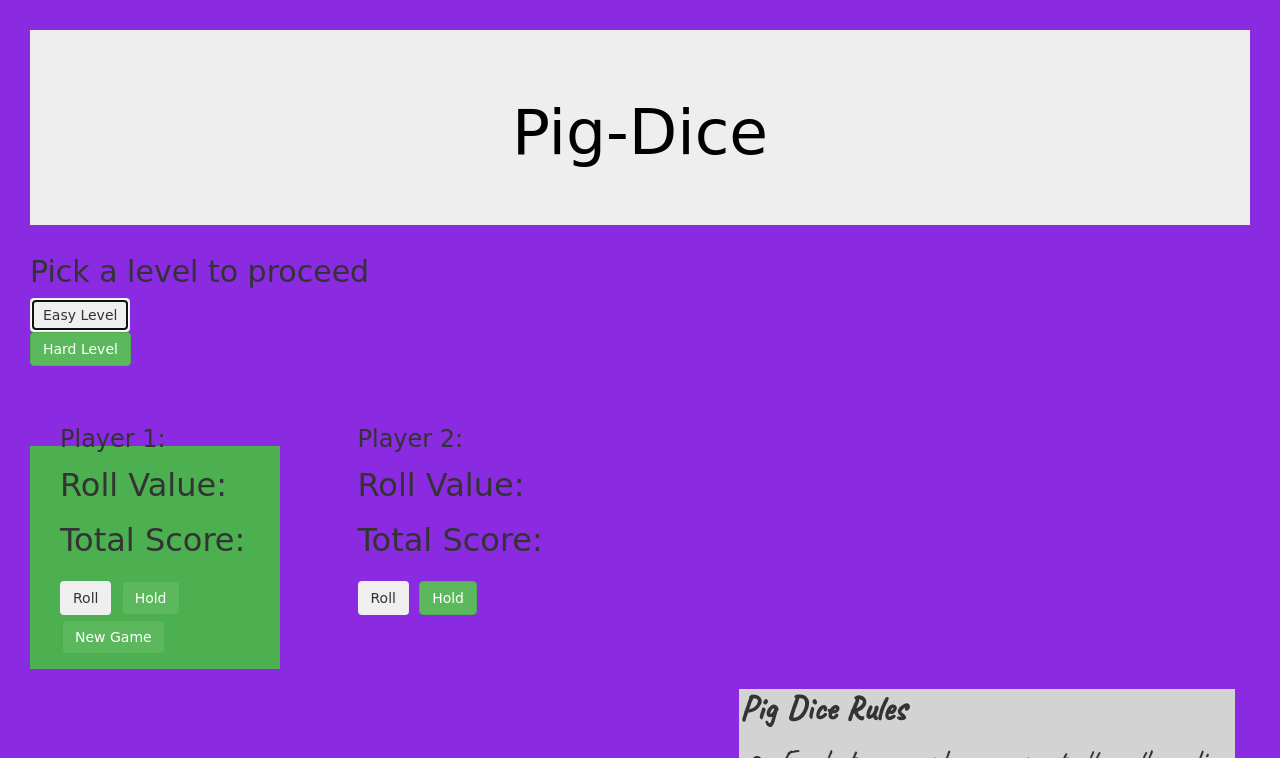
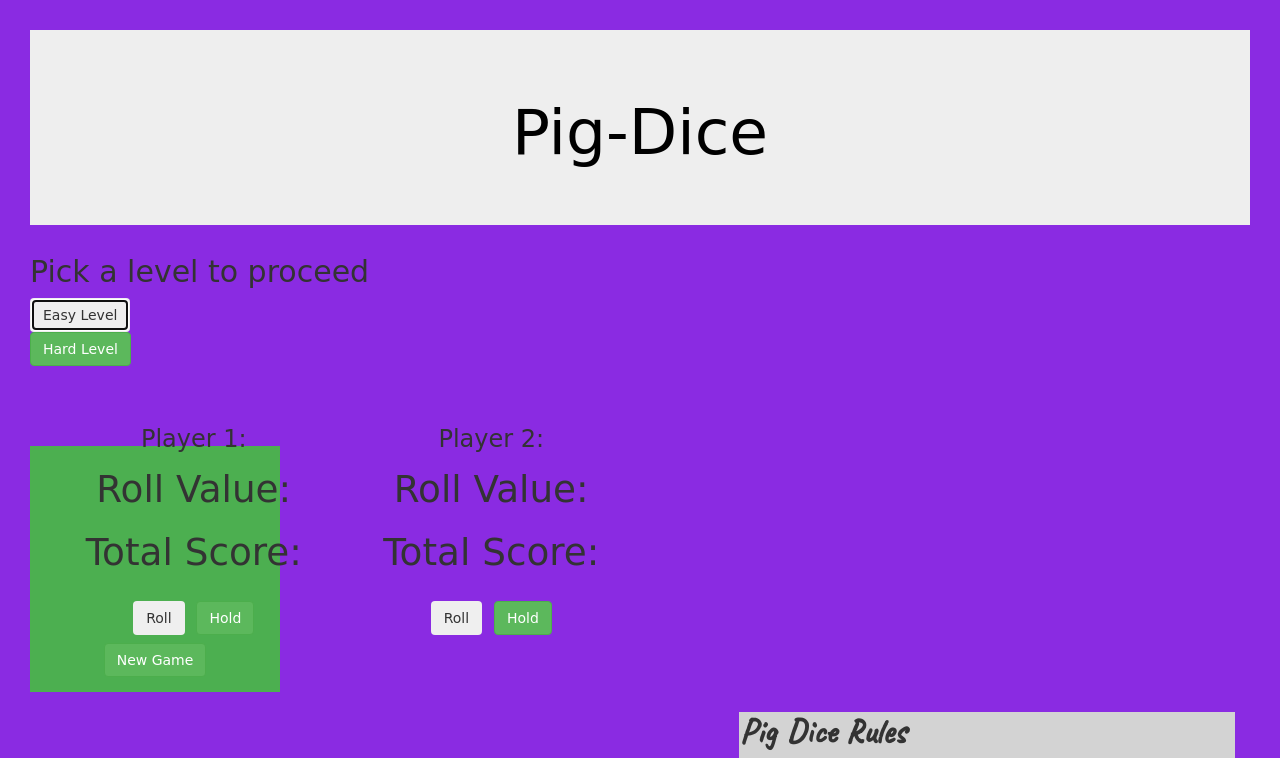
Before and after one commit to Kanogaelias/pig-dice, a plain HTML site: page index.html in a window 1280 px wide. Both pictures are taken after a click on the button "Easy Level". Shown: the top 758 px of the page. Drawn offline with Linux system fonts and the light colour scheme; files that its build step writes are made by us from their sources; a web font is replaced by a local one.

Commit message:
add styles to css

```diff
--- a/css/styles.css
+++ b/css/styles.css
@@ -5,7 +5,9 @@ body {
 }
 
 .player {
-    font-size: 24pt;
+    font-size: 28pt;
+    text-align: center;
+
 }
 
 .buttonStart {
@@ -14,6 +16,7 @@ body {
     border: none;
     font-size: 16px;
     width: 250px;
+    text-align: center;
 }
 
 .jumbotron {
@@ -30,7 +33,3 @@ body {
     font-family: 'Caveat', cursive;
     font-size: 24pt;
 }
-
-.#player1 {
-    text
-}
```
